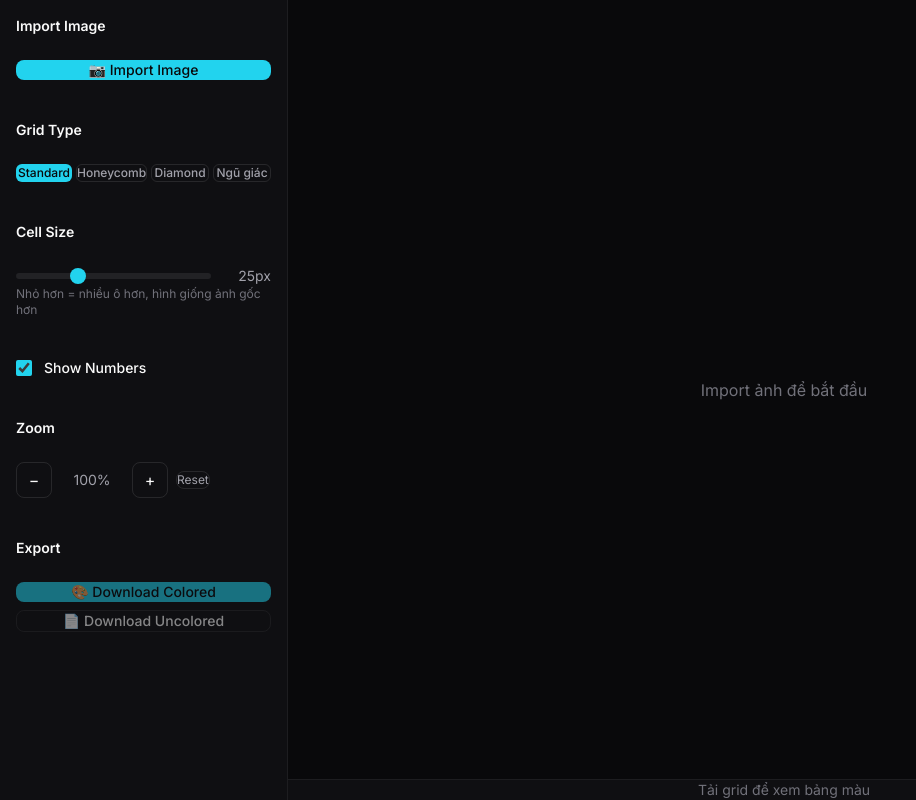
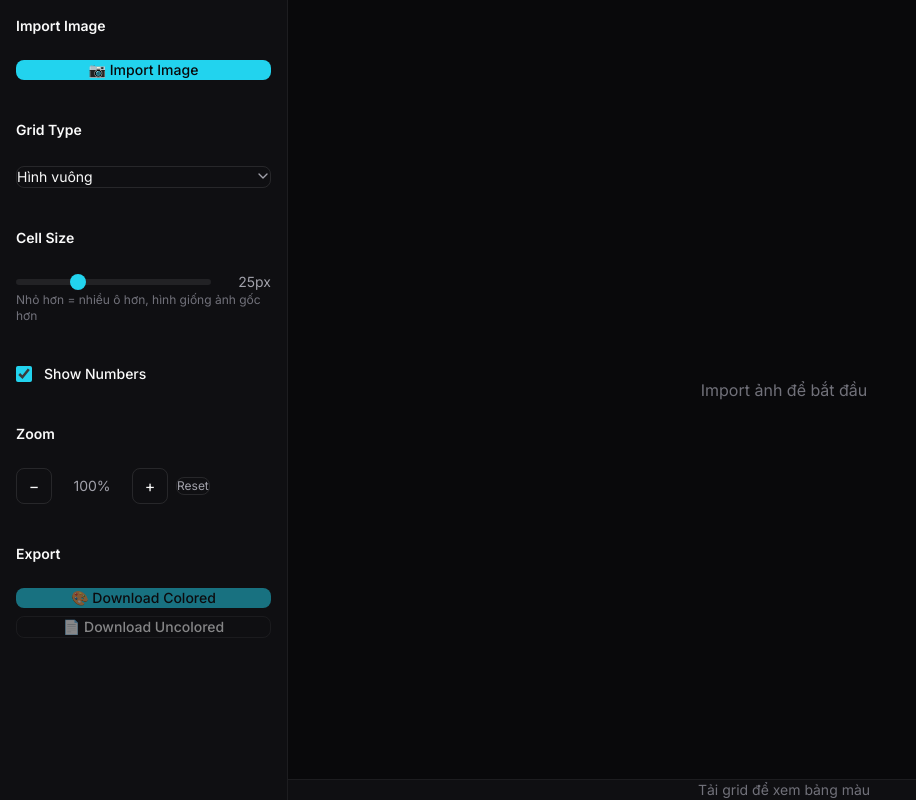
Before and after one commit to hthanhtam09/image-mosaic-tool, a Next.js app: page / in a window 1280 px wide. Shown: the whole page, without its empty margins (0-916 px from the left). Built offline with nearby package versions, Linux system fonts and the light colour scheme.

Commit message:
Update code

```diff
--- a/components/colorByNumber/ColorByNumberGrid.tsx
+++ b/components/colorByNumber/ColorByNumberGrid.tsx
@@ -22,6 +22,8 @@ import {
   PAL_DROPLET_COUNT,
   PALETTE_GAP_TO_GRID,
   getPalColW,
+  PAGE_PADDING_X,
+  PAGE_PADDING_Y,
 } from "@/lib/colorByNumber/export";
 import type { ColorByNumberData, ColorByNumberCell } from "@/lib/colorByNumber";
 import { LETTER_OUTPUT_WIDTH, LETTER_OUTPUT_HEIGHT } from "@/lib/utils";
@@ -30,7 +32,7 @@ const STROKE_COLOR = "#000000";
 const DEFAULT_FILL = "#ffffff";
 const TEXT_COLOR_ON_LIGHT = "#333333";
 const TEXT_COLOR_ON_DARK = "#ffffff";
-const PAGE_PADDING = 20;
+// const PAGE_PADDING = 20; // Removed in favor of imports
 const PAGE_GAP = 30; // gap between the two pages in the viewport
 const THUMB_WIDTH = 80;
 
@@ -209,22 +211,15 @@ const PaletteColumnSVG = ({
             {shape === "diamond" && (
               <g transform={`rotate(45, ${cx}, ${swCY})`}>
                 <rect
-                  x={cx - (sSW / 2) * 0.707 * 1.1}
-                  y={swCY - (sSW / 2) * 0.707 * 1.1}
-                  width={sSW * 0.707 * 1.1 * 0.95 * 2} // Fit roughly same visual area
-                  height={sSW * 0.707 * 1.1 * 0.95 * 2}
-                  rx={sSW * 0.1} // Slight rounding
+                  x={cx - (sSW * 0.6) / 2}
+                  y={swCY - (sSW * 0.6) / 2}
+                  width={sSW * 0.6}
+                  height={sSW * 0.6}
+                  rx={(sSW * 0.6) * 0.15}
                   fill={color}
                   stroke="#333"
                   strokeWidth={2}
                 />
-                {/*
-                   Note on diamond sizing in swatch:
-                   sSW is the bounding box of the circle.
-                   If we rotate a square, its bounding box is side * sqrt(2).
-                   If we want bounding box = sSW, then side = sSW / sqrt(2).
-                   rx should be relative to side.
-                */}
               </g>
             )}
             {shape === "pentagon" && (
@@ -678,64 +673,32 @@ const CellDiamond = ({
 };
 
 /* ── Grid rendered onto an 8.5×11 page ── */
+interface PageGridLayout {
+  gridLayout: any;
+  paletteLayout: PaletteLayout | null;
+  gridVisualTop: number;
+  paletteVisualTop: number;
+}
+
 const PageGrid = ({
   data,
   filled,
   showNumbers,
   colored,
+  layout,
 }: {
   data: ColorByNumberData;
   filled: Record<string, boolean>;
   showNumbers: boolean;
   colored: boolean;
+  layout: PageGridLayout;
 }) => {
-  // Determine layout based on coloring mode
   const {
     gridLayout,
     paletteLayout,
-    paletteWidth,
     paletteVisualTop,
     gridVisualTop,
-  } = useMemo(() => {
-      // Palette width available is full page width - padding
-      const paletteAvailableW = LETTER_OUTPUT_WIDTH - PAGE_PADDING * 2;
-      let pLayout: PaletteLayout | null = null;
-
-      const needsPalette = true;
-
-      if (needsPalette) {
-          pLayout = calculatePaletteLayout(data, paletteAvailableW);
-      }
-
-      const paletteHeight = pLayout ? pLayout.totalHeight : 0;
-
-      // Grid available height
-      // 10px @ 300 DPI approx 30 units
-      const PALETTE_GAP = 30;
-      const maxGridH = LETTER_OUTPUT_HEIGHT - paletteHeight - PALETTE_GAP - PAGE_PADDING * 2;
-      const maxGridW = LETTER_OUTPUT_WIDTH - PAGE_PADDING * 2;
-
-      // Calculate grid layout first
-      const gLayout = getPageLayout(data, maxGridW, maxGridH);
-
-      // Grid visual height
-      const gridVisualH = gLayout.gridDims.height * gLayout.scale;
-      const totalContentH = gridVisualH + PALETTE_GAP + paletteHeight;
-
-      // Center vertically: Group (Grid + Gap + Palette)
-      const startY = (LETTER_OUTPUT_HEIGHT - totalContentH) / 2;
-
-      const gridVisualTop = startY;
-      const paletteVisualTop = startY + gridVisualH + PALETTE_GAP;
-
-      return {
-        gridLayout: gLayout,
-        paletteLayout: pLayout,
-        paletteWidth: 0,
-        gridVisualTop,
-        paletteVisualTop,
-      };
-    }, [data, colored]);
+  } = layout;
 
   const CellComponent =
     data.gridType === "honeycomb"
@@ -761,14 +724,14 @@ const PageGrid = ({
 
       {/* Palette Column (always show if layout exists, per requirement) */}
       {paletteLayout && (
-        <g transform={`translate(${PAGE_PADDING + gridLayout.offsetX - 60}, ${paletteVisualTop})`}>
+        <g transform={`translate(${PAGE_PADDING_X + gridLayout.offsetX - 60}, ${paletteVisualTop})`}>
           <PaletteColumnSVG data={data} layout={paletteLayout} />
         </g>
       )}
 
       {/* Grid centered in its available area */}
       <g
-        transform={`translate(${PAGE_PADDING + gridLayout.offsetX}, ${gridVisualTop}) scale(${gridLayout.scale})`}
+        transform={`translate(${PAGE_PADDING_X + gridLayout.offsetX}, ${gridVisualTop}) scale(${gridLayout.scale})`}
       >
         <g transform={`translate(0, 0)`}>
           {data.cells.map((cell) => (
@@ -817,6 +780,46 @@ export default function ColorByNumberGrid({
     y: number;
   } | null>(null);
 
+  // Determine layout based on data (shared for both pages and hit testing)
+  const pageLayout = useMemo<PageGridLayout | null>(() => {
+    if (!data) return null;
+
+    // Palette width available is full page width - padding
+    const paletteAvailableW = LETTER_OUTPUT_WIDTH - PAGE_PADDING_X * 2;
+    let pLayout: PaletteLayout | null = null;
+
+    // Always show palette
+    pLayout = calculatePaletteLayout(data, paletteAvailableW);
+
+    const paletteHeight = pLayout ? pLayout.totalHeight : 0;
+
+    // Grid available height
+    // 10px @ 300 DPI approx 30 units
+    const PALETTE_GAP = 30;
+    const maxGridH = LETTER_OUTPUT_HEIGHT - paletteHeight - (paletteHeight > 0 ? PALETTE_GAP : 0) - PAGE_PADDING_Y * 2;
+    const maxGridW = LETTER_OUTPUT_WIDTH - PAGE_PADDING_X * 2;
+
+    // Calculate grid layout first
+    const gLayout = getPageLayout(data, maxGridW, maxGridH);
+
+    // Grid visual height
+    const gridVisualH = gLayout.gridDims.height * gLayout.scale;
+    const totalContentH = gridVisualH + (paletteHeight > 0 ? PALETTE_GAP : 0) + paletteHeight;
+
+    // Center vertically: Group (Grid + Gap + Palette)
+    const startY = (LETTER_OUTPUT_HEIGHT - totalContentH) / 2;
+
+    const gridVisualTop = startY;
+    const paletteVisualTop = startY + gridVisualH + (paletteHeight > 0 ? PALETTE_GAP : 0);
+
+    return {
+      gridLayout: gLayout,
+      paletteLayout: pLayout,
+      gridVisualTop,
+      paletteVisualTop,
+    };
+  }, [data]);
+
   const handleWheel = useCallback(
     (e: React.WheelEvent) => {
       e.preventDefault();
@@ -856,7 +859,7 @@ export default function ColorByNumberGrid({
 
   const handleClick = useCallback(
     (e: React.MouseEvent<SVGSVGElement>) => {
-      if (!data || !selectedCode || didPanRef.current) return;
+      if (!data || !selectedCode || didPanRef.current || !pageLayout) return;
       const svg = e.currentTarget;
       const rect = svg.getBoundingClientRect();
 
@@ -870,21 +873,26 @@ export default function ColorByNumberGrid({
       const svgY = (e.clientY - rect.top - ty) / zoom;
 
       // Only respond to clicks on the colored page (left)
-      // Note: The click handling logic assumes full page grid for colored page.
-      // Since colored page layout hasn't changed (no palette), this logic remains correct.
       if (
         svgX >= 0 &&
         svgX <= LETTER_OUTPUT_WIDTH &&
         svgY >= 0 &&
         svgY <= LETTER_OUTPUT_HEIGHT
       ) {
-        const layout = getPageLayout(
-          data,
-          LETTER_OUTPUT_WIDTH,
-          LETTER_OUTPUT_HEIGHT,
-        );
-        const gridX = (svgX - layout.offsetX) / layout.scale - PAGE_PADDING;
-        const gridY = (svgY - layout.offsetY) / layout.scale - PAGE_PADDING;
+        const gLayout = pageLayout.gridLayout;
+        // The grid is drawn at: transform={`translate(${PAGE_PADDING_X + gLayout.offsetX}, ${pageLayout.gridVisualTop}) scale(${gLayout.scale})`}
+        // Inverse transform:
+        // P_visual = Translate(...) * Scale(...) * P_grid
+        // P_grid = Scale_inv * Translate_inv * P_visual
+
+        // svgX, svgY are P_visual relative to page top-left (0,0)
+
+        const originX = PAGE_PADDING_X + gLayout.offsetX;
+        const originY = pageLayout.gridVisualTop;
+
+        const gridX = (svgX - originX) / gLayout.scale;
+        const gridY = (svgY - originY) / gLayout.scale;
+
         const hit = hitTestCell(gridX, gridY, data);
         if (hit) fillCell(hit.x, hit.y);
       }
@@ -898,10 +906,11 @@ export default function ColorByNumberGrid({
       viewportWidth,
       viewportHeight,
       fillCell,
+      pageLayout, // Depend on computed layout
     ],
   );
 
-  if (!data || data.cells.length === 0) {
+  if (!data || data.cells.length === 0 || !pageLayout) {
     return (
       <div className="flex h-full w-full items-center justify-center text-[var(--text-muted)]">
         Import ảnh để bắt đầu
@@ -939,6 +948,7 @@ export default function ColorByNumberGrid({
               filled={filled}
               showNumbers={showNumbers}
               colored={true}
+              layout={pageLayout}
             />
           </g>
 
@@ -949,6 +959,7 @@ export default function ColorByNumberGrid({
               filled={filled}
               showNumbers={showNumbers}
               colored={false}
+              layout={pageLayout}
             />
           </g>
         </g>
--- a/components/colorByNumber/ColorByNumberToolbar.tsx
+++ b/components/colorByNumber/ColorByNumberToolbar.tsx
@@ -159,9 +159,9 @@ export default function ColorByNumberToolbar() {
 
 
   const GRID_TYPES: { value: ColorByNumberGridType; label: string }[] = [
-    { value: "standard", label: "Standard" },
-    { value: "honeycomb", label: "Honeycomb" },
-    { value: "diamond", label: "Diamond" },
+    { value: "standard", label: "Hình vuông" },
+    { value: "honeycomb", label: "Hình tròn" },
+    { value: "diamond", label: "Hình thoi" },
     { value: "pentagon", label: "Ngũ giác" },
   ];
 
@@ -199,23 +199,39 @@ export default function ColorByNumberToolbar() {
           <h2 className="!mb-6 text-sm font-semibold text-[var(--text-primary)]">
             Grid Type
           </h2>
-          <div className="flex gap-1">
-            {GRID_TYPES.map((gt) => (
-              <button
-                key={gt.value}
-                type="button"
-                onClick={() => handleGridTypeChange(gt.value)}
-                disabled={isImporting}
-                className={`flex-1 rounded-md px-2 py-1.5 text-xs font-medium transition-colors ${
-                  importGridType === gt.value
-                    ? "bg-[var(--accent)] text-[var(--bg-primary)]"
-                    : "border border-[var(--border-default)] text-[var(--text-secondary)] hover:bg-white/5"
-                }`}
-                aria-label={`Grid type: ${gt.label}`}
+          <div className="relative">
+            <select
+              value={importGridType}
+              onChange={(e) =>
+                handleGridTypeChange(e.target.value as ColorByNumberGridType)
+              }
+              disabled={isImporting}
+              className="w-full appearance-none rounded-lg border border-[var(--border-default)] bg-transparent px-3 py-2 text-sm text-[var(--text-primary)] focus:border-[var(--accent)] focus:outline-none disabled:opacity-50"
+            >
+              {GRID_TYPES.map((gt) => (
+                <option
+                  key={gt.value}
+                  value={gt.value}
+                  className="bg-[var(--bg-secondary)]"
+                >
+                  {gt.label}
+                </option>
+              ))}
+            </select>
+            <div className="pointer-events-none absolute inset-y-0 right-0 flex items-center px-2 text-[var(--text-secondary)]">
+              <svg
+                width="16"
+                height="16"
+                viewBox="0 0 24 24"
+                fill="none"
+                stroke="currentColor"
+                strokeWidth="2"
+                strokeLinecap="round"
+                strokeLinejoin="round"
               >
-                {gt.label}
-              </button>
-            ))}
+                <polyline points="6 9 12 15 18 9" />
+              </svg>
+            </div>
           </div>
         </section>
 
--- a/lib/colorByNumber/export.ts
+++ b/lib/colorByNumber/export.ts
@@ -18,7 +18,8 @@ const EXPORT_PAGE_H = Math.round(11 * EXPORT_DPI); // 3300
 const STORAGE_KEY = "color-by-number-progress";
 
 /** Page padding in layout units (applied before fitting to letter) */
-export const PAGE_PADDING = 20;
+export const PAGE_PADDING_X = 20;
+export const PAGE_PADDING_Y = 120; // 0.4 inch * 300 DPI = 120px
 
 export const saveProgressToStorage = (
   dataId: string,
@@ -84,27 +85,25 @@ const getBrightness = (hex: string): number => {
 };
 
 /**
- * Compute the transform needed to center the grid on an 8.5×11 page.
- * Returns { scale, offsetX, offsetY } where scale fits grid+padding into the page.
+ * Compute the transform needed to fit the grid into the given box (center aligned).
  */
 export const getPageLayout = (
   data: ColorByNumberData,
-  pageW = EXPORT_PAGE_W,
-  pageH = EXPORT_PAGE_H,
+  boxW: number,
+  boxH: number,
 ) => {
   const dims = getGridDimensions(data);
-  const contentW = dims.width + PAGE_PADDING * 2;
-  const contentH = dims.height + PAGE_PADDING * 2;
-  const scale = Math.min(pageW / contentW, pageH / contentH);
-  const scaledW = contentW * scale;
-  const scaledH = contentH * scale;
+  const scale = Math.min(boxW / dims.width, boxH / dims.height);
+  const scaledW = dims.width * scale;
+  const scaledH = dims.height * scale;
   return {
     scale,
-    offsetX: (pageW - scaledW) / 2,
-    offsetY: (pageH - scaledH) / 2,
+    // Offsets to center the grid in the box
+    offsetX: (boxW - scaledW) / 2,
+    offsetY: (boxH - scaledH) / 2,
     gridDims: dims,
-    pageW,
-    pageH,
+    boxW,
+    boxH,
   };
 };
 
@@ -612,16 +611,50 @@ const renderPaletteColumnCBN = (
     const penX = inputLeft + sInputPad + sInputH * 0.3;
     const penY = inputTop + sInputH * 0.62;
     const penS = sInputH * 0.32;
+
+    // Draw SVG-like pencil icon
+    // ViewBox 24x24 -> scale to penS
+    const scale =  penS / 24;
+
+    ctx.save();
+    ctx.translate(penX, penY);
+    ctx.rotate(-20 * Math.PI / 180); // rotate -20deg
+    ctx.scale(scale, scale);
+    ctx.translate(-12, -12); // center on 24x24 box
+
+    ctx.lineWidth = 1.5 / scale; // constant line width visually? Or scale with it? SVG uses strokeWidth="2" on 24x24. So 2 is good.
     ctx.strokeStyle = "#333333";
-    ctx.lineWidth = 1.2;
     ctx.lineCap = "round";
+    ctx.lineJoin = "round";
+
+    // Path 1: M12 19l7-7 3 3-7 7-3-3z
     ctx.beginPath();
-    ctx.moveTo(penX - penS * 0.5, penY + penS);
-    ctx.lineTo(penX + penS * 0.8, penY - penS * 0.8);
-    ctx.lineTo(penX + penS, penY - penS);
-    ctx.moveTo(penX + penS * 0.8, penY - penS * 0.8);
-    ctx.lineTo(penX + penS * 0.4, penY + penS * 0.5);
+    ctx.moveTo(12, 19);
+    ctx.lineTo(19, 12);
+    ctx.lineTo(22, 15);
+    ctx.lineTo(15, 22);
+    ctx.lineTo(12, 19);
+    ctx.closePath();
     ctx.stroke();
+
+    // Path 2: M18 13l-1.5-7.5L2 2l3.5 14.5L13 18l5-5z
+    ctx.beginPath();
+    ctx.moveTo(18, 13);
+    ctx.lineTo(16.5, 5.5);
+    ctx.lineTo(2, 2);
+    ctx.lineTo(5.5, 16.5);
+    ctx.lineTo(13, 18);
+    ctx.lineTo(18, 13);
+    ctx.closePath();
+    ctx.stroke();
+
+    // Path 3: M2 2l7.586 7.586
+    ctx.beginPath();
+    ctx.moveTo(2, 2);
+    ctx.lineTo(9.586, 9.586);
+    ctx.stroke();
+
+    ctx.restore();
 
     // Dotted placeholder line (longer, positioned lower for more space above)
     const dotCount = 13;
@@ -656,45 +689,40 @@ export const exportToCanvas = (
   const pageH = EXPORT_PAGE_H;
 
   // For uncolored mode (OR colored mode now per request), add palette at the BOTTOM
-  // The user said: "cho bảng màu xuống dưới cuối cùng, không nằm bên trái nữa, và thành hàng ngang, nếu dài quá thì xuống hàng"
-  // This implies palette is always at the bottom.
-  const needsPalette = true; // Always show palette at bottom if requested, or based on options?
-  // "ảnh preview đã tô màu thì thêm bảng màu y hệt như bên chưa tô màu" -> implies it's always there for consistency?
-  // Let's assume yes.
+  const needsPalette = true;
 
-  // Calculate palette layout first to know its height
-  // Palette width available is full page width - padding
-  const paletteAvailableW = pageW - PAGE_PADDING * 2;
+  // 1. Determine "Safe Area" based on fixed margins
+  const safeW = pageW - PAGE_PADDING_X * 2;
+  const safeH = pageH - PAGE_PADDING_Y * 2;
+
+  // 2. Calculate palette height in full scale (it doesn't scale with grid)
+  // Palette uses full safe width if needed.
   let layout: PaletteLayout | null = null;
-
   if (needsPalette) {
-      layout = calculatePaletteLayout(data, paletteAvailableW);
+      layout = calculatePaletteLayout(data, safeW);
   }
-
   const paletteHeight = layout ? layout.totalHeight : 0;
 
+  // 3. Subtract palette height and gap from Safe Height to get Grid Safe Height
+  const PALETTE_GAP = 30; // ~10px visual
+  // If palette exists, we lose height. If not, we have full safeH.
+  const gridAvailableH = Math.max(0, safeH - paletteHeight - (paletteHeight > 0 ? PALETTE_GAP : 0));
+  const gridAvailableW = safeW;
 
-  // Grid available height = Page Height - Palette Height - Padding
-  // We should also add some gap between grid and palette?
-  // User request: "bảng màu chỉ cách nơi tô màu khoảng 10px"
-  // 10px @ 300 DPI approx 30 units (since 300 dpi / 96 dpi * 10 ~ 31)
-  const PALETTE_GAP = 30; // ~10px visual
-  const maxGridH = pageH - paletteHeight - PALETTE_GAP - PAGE_PADDING * 2;
-  const maxGridW = pageW - PAGE_PADDING * 2;
+  // 4. Fit grid into gridAvailableH/W
+  const gridLayout = getPageLayout(data, gridAvailableW, gridAvailableH);
 
-  // Get grid layout fitted into the remaining space
-  const gridLayout = getPageLayout(data, maxGridW, maxGridH);
+  // 5. Calculate visual total height (Grid Visual + Gap + Palette)
+  const gridVisualH = gridLayout.gridDims.height * gridLayout.scale;
+  const totalContentH = gridVisualH + (paletteHeight > 0 ? PALETTE_GAP : 0) + paletteHeight;
 
-  // Calculate actual total height of content to center it vertically
-  const gridVisualH = gridLayout.gridDims.height * gridLayout.scale;
-  const totalContentH = gridVisualH + PALETTE_GAP + paletteHeight;
-
-  // Center vertically
-  // "cho center nơi tô màu và bảng màu"
+  // 6. Center content vertically in the Page (ignoring padding Y, just center in PageH)
+  // We ensure totalContentH <= safeH (since we derived gridAvailableH from safeH).
+  // So centering in pageH guarantees margins >= PAGE_PADDING_Y.
   const startY = (pageH - totalContentH) / 2;
 
   const gridVisualTop = startY;
-  const paletteVisualTop = startY + gridVisualH + PALETTE_GAP;
+  const paletteVisualTop = startY + gridVisualH + (paletteHeight > 0 ? PALETTE_GAP : 0);
 
   const canvas = document.createElement("canvas");
   canvas.width = pageW;
@@ -709,11 +737,12 @@ export const exportToCanvas = (
   // ── Palette column (Bottom) ──
   if (needsPalette && layout) {
     ctx.save();
-    // Align with the grid's left edge
-    // "màu đầu tiên nằm thằng hàng với cạnh ở trên"
-    // "qua bên trái khoảng 20px nữa" -> Shift left by ~20px (approx 60 units at 300 DPI)
-    const SHIFT_LEFT = 60;
-    const paletteX = PAGE_PADDING + gridLayout.offsetX - SHIFT_LEFT;
+    // Align with the grid's left edge (visual left)
+    // gridLayout.offsetX centers grid in gridAvailableW.
+    // effective Grid X relative to Page:
+    // PageLeft + PaddingX + offsetX.
+    const SHIFT_LEFT = 60; // Keep shift?
+    const paletteX = PAGE_PADDING_X + gridLayout.offsetX - SHIFT_LEFT;
 
     ctx.translate(paletteX, paletteVisualTop);
     renderPaletteColumnCBN(ctx, data, layout);
@@ -722,24 +751,7 @@ export const exportToCanvas = (
 
   // ── Grid (Top) ──
   ctx.save();
-  // We need to adhere to the gridVisualTop we calculated.
-  // getPageLayout returns offsetX/Y relative to the bounds passed to it.
-  // But since we want to position the grid explicitly at gridVisualTop,
-  // we rely on gridLayout.scale but manage translation ourselves?
-  // Actually getPageLayout's offsetY centers it within `maxGridH`.
-  // If `maxGridH` is much larger than `gridVisualH`, it has extra space.
-  // But we want to tightly pack Grid + Palette, and center the GROUP.
-  // So we ignore gridLayout.offsetY (which centers in available space)
-  // and use the offset needed to start at gridVisualTop?
-  //
-  // Wait, gridLayout.gridDims is unscaled.
-  // We want to scale: gridLayout.scale
-  // We want to translate:
-  // X: Centered in page. gridLayout.offsetX returns centering for `maxGridW`.
-  //    Since `maxGridW` is centered in `pageW` (via padding), `PAGE_PADDING + gridLayout.offsetX` is correct x.
-  // Y: We want it at `gridVisualTop`.
-
-  ctx.translate(PAGE_PADDING + gridLayout.offsetX, gridVisualTop);
+  ctx.translate(PAGE_PADDING_X + gridLayout.offsetX, gridVisualTop);
   ctx.scale(gridLayout.scale, gridLayout.scale);
 
 
@@ -853,7 +865,7 @@ export const exportPaletteToCanvas = (
   ctx.fillRect(0, 0, pageW, pageH);
 
   // Layout constants (scaled for 300 DPI)
-  const padding = PAGE_PADDING * 6;
+  const padding = PAGE_PADDING_Y; // Use new vertical padding
   const swatchSize = 64;
   const rowHeight = 84;
   const totalContentH = codes.length * rowHeight;
--- a/lib/colorByNumber/imageToColorByNumber.ts
+++ b/lib/colorByNumber/imageToColorByNumber.ts
@@ -126,6 +126,12 @@ export const imageToColorByNumber = async (
     const r = cellSize / 2;
     const rowStep = 1.5 * r;
     rows = Math.ceil(rows * (cellSize / rowStep));
+  } else if (gridType === "pentagon") {
+    // Pentagon/Hexagon: r = cellSize/2, step = 1.5*r = 0.75*cellSize
+    // We need more rows to cover the same height because rows overlap.
+    const r = cellSize / 2;
+    const rowStep = 1.5 * r;
+    rows = Math.ceil(rows * (cellSize / rowStep));
   }
 
   // 4. Compute target pixel dimensions and resize image to fill
```
Also changed, not shown: lib/colorByNumber/layoutCalculator.ts (+6 -6 lines).
